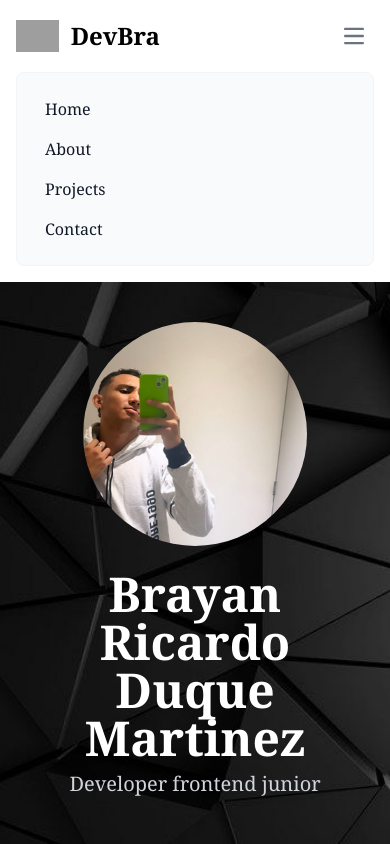
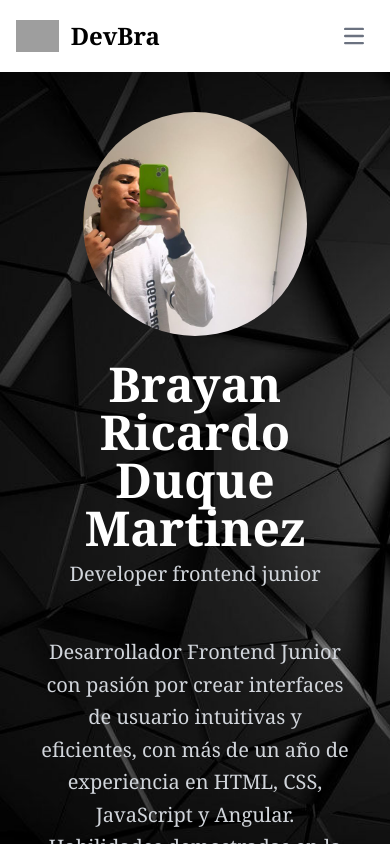
Before and after one commit to BrayanDuque/cvProgramador, an Angular app: page /about in a window 390 px wide. Shown: the top 844 px of the page. Built offline with nearby package versions, Linux system fonts and the light colour scheme; grey boxes are pictures that could not be loaded.

Commit message:
about v1

```diff
--- a/src/app/about/about.component.html
+++ b/src/app/about/about.component.html
@@ -1,7 +1,7 @@
 <div class="h-screen container mx-auto">
 
-<div class="flex flex-col items-center justify-around gap-6 p-10 md:flex-row md:gap-12 h-screen">
-    <span class="relative flex shrink-0 overflow-hidden rounded-full h-56 w-56 md:h-64 md:w-64 hover:animate-pulse">
+<div class="flex flex-col items-center justify-around gap-6 p-10 md:flex-row md:gap-12 h-full">
+    <span class="relative flex shrink-0 overflow-auto rounded-full h-56 w-56 md:h-64 md:w-64 hover:animate-pulse">
       <span class=" bg-white flex h-full w-full items-center justify-center rounded-full bg-muted"><img src="../assets/imagenes/bryan.jpg" alt=""></span>
     </span>
     <div class="text-center">
--- a/src/app/navbar/navbar.component.ts
+++ b/src/app/navbar/navbar.component.ts
@@ -12,7 +12,7 @@ import { CommonModule } from '@angular/common';
 })
 export class NavbarComponent {
 
-  isActive = true;
+  isActive = false;
 
   toggleNavbar() {
       this.isActive = !this.isActive;
```
